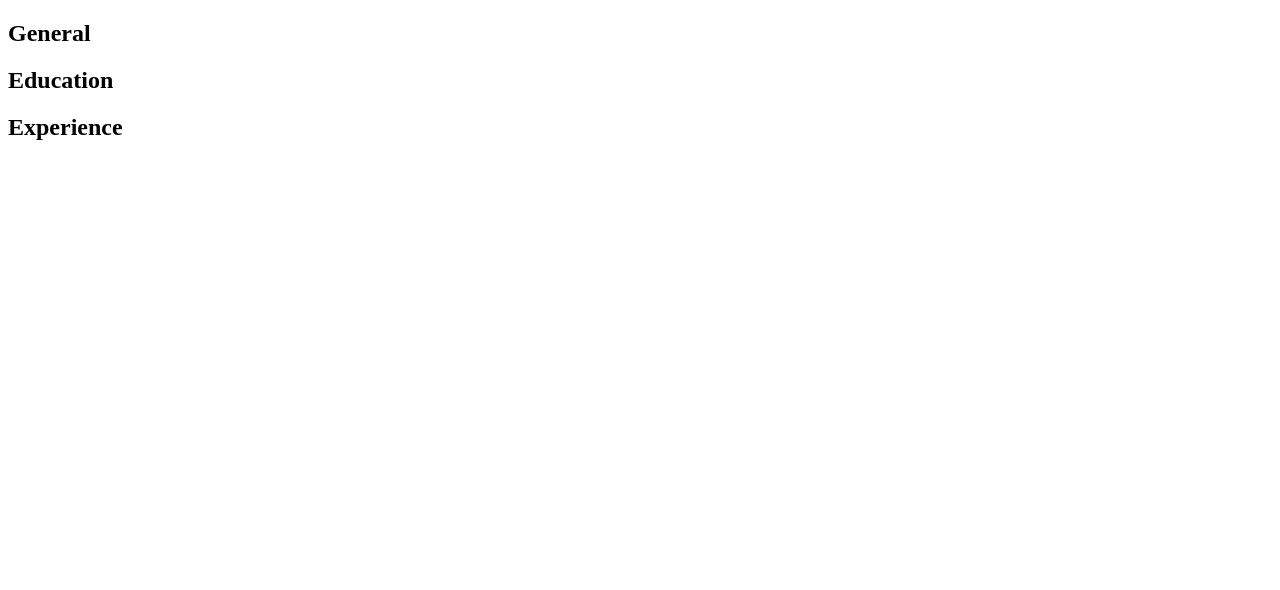
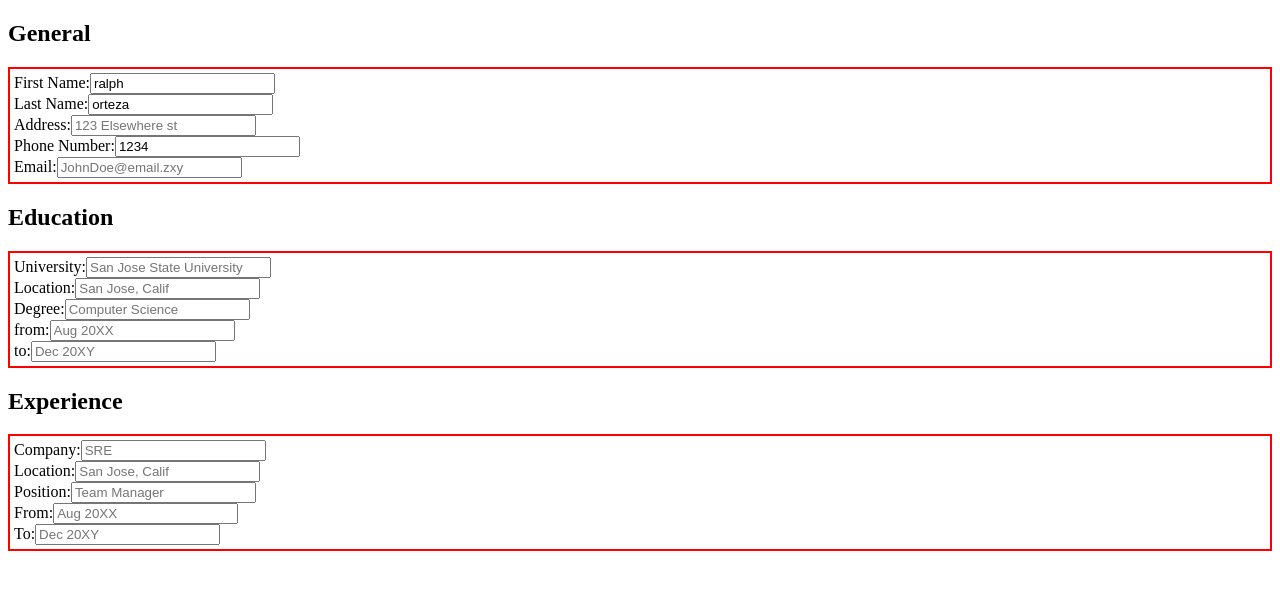
Before and after one commit to ralphorteza/cv-project, a React (Create React App) app: page / in a window 1280 px wide. Shown: the top 590 px of the page. Built offline with nearby package versions, Linux system fonts and the light colour scheme.

Commit message:
Lift form states and merge with data, clean code
Combine data and genInfo state into one inside App

Merge eduInfo state into data

Merge expInfo state into data state and clean code

```diff
--- a/src/App.js
+++ b/src/App.js
@@ -5,10 +5,11 @@ import "./App.css";
 
 export default function App() {
   const initialState = [
-    {category:"general", id: nanoid(), firstName:"", lastName:"", address:"", phone:"", email:""},
+    {category:"general", id: nanoid(), firstName:"ralph", lastName:"orteza", address:"", phone:"1234", email:""},
     {category:"education", id: nanoid(), university:"", location:"", degree:"", from:"", to:""},
     {category:"experience", id: nanoid(), company:"", location:"", position:"", from:"", to:""}
   ]
+
   /* Find a way to have multiple instances of ExperienceInfo */
   const [data, setData] = React.useState(
     () => JSON.parse(localStorage.getItem("data")) || initialState
@@ -18,39 +19,24 @@ export default function App() {
     localStorage.setItem("data", JSON.stringify(data))
   }, [data]);
 
-  function handleData(e) {
+  function handleData(e, id) {
+    const {value, name} = e.target;
+    setData(prevData => {
+      const newArray = [];
 
+      for (let i = 0; i < prevData.length; i++) {
+        const oldData = prevData[i];
+
+        if (oldData.id === id) {
+          newArray.push({...oldData, [name]: value});
+        } else {
+          newArray.push(oldData);
+        }
+      }
+
+      return newArray;
+    });
   }
-
-  // function handleData(e) {
-  //   // console.log(e.id)
-  //   const obj = e;
-
-  //   if (data.length === 0) {
-  //     return setData(prevData => {
-  //       return [obj, ...prevData];
-  //     });
-  //   }
-
-  //   if (data.some( element => element.id === obj.id)) {
-  //     return setData(prevData => {
-  //       const array = [];
-  //       prevData.forEach( prevElem => {
-  //         if (prevElem.id === obj.id) {
-  //           array.push(obj);
-  //         } else {
-  //           array.push(prevElem);
-  //         }
-  //       });
-  //       return array;
-  //     });
-  //   } else {
-  //     return setData(prevData => {
-  //       return [obj, ...prevData];
-  //     });
-  //   }
-
-  // }
 
   return (
     <div>
--- a/src/components/FormOverview.js
+++ b/src/components/FormOverview.js
@@ -3,81 +3,36 @@ import GeneralInfo from "./form/GeneralInfo";
 import EducationInfo from "./form/EducationInfo";
 import ExperienceInfo from "./form/ExperienceInfo";
 
-export default function FormOverview(props) {
+export default function FormOverview({data, handleData}) {
+  const generalInformation = (
+    <GeneralInfo
+      data={data}
+      handleData={handleData}
+    />
+  );
+
+  const educationInformation = (
+    <EducationInfo
+      data={data}
+      handleData={handleData}
+    />
+  );
+
+  const experienceInformation = (
+    <ExperienceInfo
+      data={data}
+      handleData={handleData}
+    />
+  );
 
   return (
     <div>
       <h2>General</h2>
+      {generalInformation}
       <h2>Education</h2>
+      {educationInformation}
       <h2>Experience</h2>
+      {experienceInformation}
     </div>
   );
 }
-// export default function CVPreview(props) {
-//   const {data, handleData} = props;
-
-//   const [genInfo, setGenInfo] = React.useState(data[0]);
-
-//   function handleGenInfoChange(e) {
-//     const {value, name} = e.target;
-
-//     setGenInfo(prevGenInfo => {
-//       return {
-//         ...prevGenInfo,
-//         [name]: value
-//       }
-//     });
-
-//     handleData(genInfo);
-//   }
-
-//   const [eduInfo, setEduInfo] = React.useState(data[1]);
-
-//   function handleEduInfoChange(e) {
-//     const {name, value} = e.target;
-
-//     setEduInfo(prevInfo => {
-//       return {
-//         ...prevInfo,
-//         [name]: value
-//       }
-//     });
-
-//     handleData(eduInfo);
-//   }
-
-//   const [experienceInfo, setExperienceInfo] = React.useState(data[2]);
-//   function handleExperienceInfoChange(e) {
-//     // console.log(e);
-//     const {name, value} = e.target;
-
-//     setExperienceInfo(prevInfo => {
-//       return {
-//         ...prevInfo,
-//         [name]: value
-//       }
-//     });
-
-//     handleData(experienceInfo);
-//   }
-
-//   return (
-//     <div className="cv-preview">
-//             <h3>General Information</h3>
-//       <GeneralInfo
-//         handleGenInfoChange={handleGenInfoChange}
-//         genInfo={genInfo}
-//       />
-//       <h3>Education</h3>
-//       <EducationInfo
-//         handleEduInfoChange={handleEduInfoChange}
-//         eduInfo={eduInfo}
-//       />
-//       <h3>Experience</h3>
-//       <ExperienceInfo
-//         handleExperienceInfoChange={handleExperienceInfoChange}
-//         experienceInfo={experienceInfo}
-//       />
-//     </div>
-//   );
-// }
--- a/src/components/form/EducationInfo.js
+++ b/src/components/form/EducationInfo.js
@@ -1,7 +1,8 @@
 import React from "react";
 
-export default function EducationInfo(props) {
-  const {eduInfo, handleEduInfoChange} = props;
+export default function EducationInfo({data, handleData}) {
+  const education = data.find(section => section.category === "education");
+  const id = education.id;
 
   return(
     <form className="education-info">
@@ -10,9 +11,9 @@ export default function EducationInfo(props) {
         <input
           type="text"
           placeholder="San Jose State University"
-          onChange={handleEduInfoChange}
+          onChange={(e)=>handleData(e, id)}
           name="university"
-          value={eduInfo.university}
+          value={education.university}
         />
       </label>
       <label>
@@ -20,9 +21,9 @@ export default function EducationInfo(props) {
         <input
           type="text"
           placeholder="San Jose, Calif"
-          onChange={handleEduInfoChange}
+          onChange={(e)=>handleData(e, id)}
           name="location"
-          value={eduInfo.location}
+          value={education.location}
         />
       </label>
       <label>
@@ -30,9 +31,9 @@ export default function EducationInfo(props) {
         <input
           type="text"
           placeholder="Computer Science"
-          onChange={handleEduInfoChange}
+          onChange={(e)=>handleData(e, id)}
           name="degree"
-          value={eduInfo.degree}
+          value={education.degree}
         />
       </label>
       <label>
@@ -40,9 +41,9 @@ export default function EducationInfo(props) {
         <input
           type="text"
           placeholder="Aug 20XX"
-          onChange={handleEduInfoChange}
+          onChange={(e)=>handleData(e, id)}
           name="from"
-          value={eduInfo.from}
+          value={education.from}
         />
       </label>
       <label>
@@ -50,9 +51,9 @@ export default function EducationInfo(props) {
         <input
           type="text"
           placeholder="Dec 20XY"
-          onChange={handleEduInfoChange}
+          onChange={(e)=>handleData(e, id)}
           name="to"
-          value={eduInfo.to}
+          value={education.to}
           />
       </label>
     </form>
--- a/src/components/form/ExperienceInfo.js
+++ b/src/components/form/ExperienceInfo.js
@@ -1,7 +1,8 @@
 import React from "react"
 
-export default function ExperienceInfo(props) {
-  const {experienceInfo, handleExperienceInfoChange} = props;
+export default function experience({data, handleData}) {
+  const experience = data.find(section => section.category === "experience");
+  const id = experience.id;
 
   return(
     <form className="experience-info">
@@ -10,9 +11,9 @@ export default function ExperienceInfo(props) {
         <input
           type="text"
           placeholder="SRE"
-          onChange={handleExperienceInfoChange}
+          onChange={(e) => handleData(e, id)}
           name="company"
-          value={experienceInfo.company}
+          value={experience.company}
         />
       </label>
       <label>
@@ -20,9 +21,9 @@ export default function ExperienceInfo(props) {
         <input
           type="text"
           placeholder="San Jose, Calif"
-          onChange={handleExperienceInfoChange}
+          onChange={(e) => handleData(e, id)}
           name="location"
-          value={experienceInfo.location}
+          value={experience.location}
         />
       </label>
       <label>
@@ -30,9 +31,9 @@ export default function ExperienceInfo(props) {
         <input
           type="text"
           placeholder="Team Manager"
-          onChange={handleExperienceInfoChange}
+          onChange={(e) => handleData(e, id)}
           name="position"
-          value={experienceInfo.position}
+          value={experience.position}
         />
       </label>
       <label>
@@ -40,9 +41,9 @@ export default function ExperienceInfo(props) {
         <input
           type="text"
           placeholder="Aug 20XX"
-          onChange={handleExperienceInfoChange}
+          onChange={(e) => handleData(e, id)}
           name="from"
-          value={experienceInfo.from}
+          value={experience.from}
         />
       </label>
       <label>
@@ -50,9 +51,9 @@ export default function ExperienceInfo(props) {
         <input
           type="text"
           placeholder="Dec 20XY"
-          onChange={handleExperienceInfoChange}
+          onChange={(e) => handleData(e, id)}
           name="to"
-          value={experienceInfo.to}
+          value={experience.to}
           />
       </label>
     </form>
--- a/src/components/form/GeneralInfo.js
+++ b/src/components/form/GeneralInfo.js
@@ -1,7 +1,8 @@
 import React from "react";
 
-export default function GeneralInfo(props) {
-  const {genInfo, handleGenInfoChange} = props;
+export default function GeneralInfo({data, handleData}) {
+  const general = data.find(section => section.category === "general");
+  const id = general.id;
 
   return(
     <form className="general-info">
@@ -10,9 +11,9 @@ export default function GeneralInfo(props) {
         <input
           type="text"
           placeholder="John"
-          onChange={handleGenInfoChange}
+          onChange={(e)=>handleData(e,id)}
           name="firstName"
-          value={genInfo.firstName}
+          value={general.firstName}
         />
       </label>
       <label>
@@ -20,9 +21,9 @@ export default function GeneralInfo(props) {
         <input
           type="text"
           placeholder="Doe"
-          onChange={handleGenInfoChange}
+          onChange={(e)=>handleData(e,id)}
           name="lastName"
-          value={genInfo.lastName}
+          value={general.lastName}
         />
       </label>
       <label>
@@ -30,9 +31,9 @@ export default function GeneralInfo(props) {
         <input
           type="text"
           placeholder="123 Elsewhere st"
-          onChange={handleGenInfoChange}
+          onChange={(e)=>handleData(e,id)}
           name="address"
-          value={genInfo.address}
+          value={general.address}
         />
       </label>
       <label>
@@ -40,9 +41,9 @@ export default function GeneralInfo(props) {
         <input
           type="text"
           placeholder="123-456-789"
-          onChange={handleGenInfoChange}
+          onChange={(e)=>handleData(e,id)}
           name="phone"
-          value={genInfo.phone}
+          value={general.phone}
         />
       </label>
       <label>
@@ -50,9 +51,9 @@ export default function GeneralInfo(props) {
         <input
           type="text"
           placeholder="JohnDoe@email.zxy"
-          onChange={handleGenInfoChange}
+          onChange={(e)=>handleData(e,id)}
           name="email"
-          value={genInfo.email}
+          value={general.email}
         />
       </label>
     </form>
```
